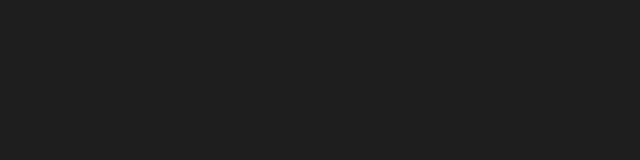
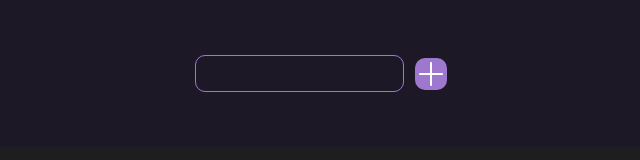
Before and after one commit to phingid/todoApp, a plain HTML site: page frontend/index.html in a window 1280 px wide. Shown: the whole page, without its empty margins (319-959 px from the left). Drawn offline with Linux system fonts and the light colour scheme.

Commit message:
добавил стили для секции создания таски

```diff
--- a/frontend/index.html
+++ b/frontend/index.html
@@ -7,5 +7,22 @@
     <title>App</title>
 </head>
 <body>
+    <div class="app">
+        <section class="todo__create">
+            <input type="text" class="todo__text">
+            <button class="button" type="submit">
+                <svg width="24.000000" height="24.000000" viewBox="0 0 24 24" fill="none" xmlns="http://www.w3.org/2000/svg" xmlns:xlink="http://www.w3.org/1999/xlink">
+                    <defs/>
+                    <path id="Vector" d="M24 12C24 12.26 23.89 12.51 23.7 12.7C23.51 12.89 23.26 13 23 13L13 13L13 23C13 23.26 12.89 23.51 12.7 23.7C12.51 23.89 12.26 24 12 24C11.73 24 11.48 23.89 11.29 23.7C11.1 23.51 11 23.26 11 23L11 13L1 13C0.73 13 0.48 12.89 0.29 12.7C0.1 12.51 0 12.26 0 12C0 11.73 0.1 11.48 0.29 11.29C0.48 11.1 0.73 11 1 11L11 11L11 1C11 0.73 11.1 0.48 11.29 0.29C11.48 0.1 11.73 0 12 0C12.26 0 12.51 0.1 12.7 0.29C12.89 0.48 13 0.73 13 1L13 11L23 11C23.26 11 23.51 11.1 23.7 11.29C23.89 11.48 24 11.73 24 12Z" fill="#FFFFFF" fill-opacity="1.000000" fill-rule="nonzero"/>
+                </svg>
+            </button>
+        </section>
+        <section class="todo__active">
+
+        </section>
+        <section class="todo__complete">
+
+        </section>
+    </div>
 </body>
 </html>
--- /dev/null
+++ b/frontend/styles/components/index.css
@@ -0,0 +1 @@
+@import url('todo/index.css');
--- /dev/null
+++ b/frontend/styles/components/todo/index.css
@@ -0,0 +1 @@
+@import url('todo__create.css');
--- /dev/null
+++ b/frontend/styles/components/todo/todo__create.css
@@ -0,0 +1,15 @@
+.todo__create {
+    display: flex;
+    align-items: center;
+    justify-content: center;
+    gap: 11px;
+}
+
+.todo__text {
+    background: inherit;
+    border: 1px solid var(--color-active);
+    border-radius: 10px;
+    padding: 10px 15px;
+    outline: none;
+    color: inherit;
+}
--- a/frontend/styles/global.css
+++ b/frontend/styles/global.css
@@ -2,4 +2,17 @@ body {
     font-family: var(--font-family-primary);
     color: var(--color-default);
     background-color: var(--color-background);
+    font-size: 16px;
 }
+
+.app {
+    --max-width: 1024px;
+    --padding-inline: 100px;
+    --padding-block: 55px;
+    max-width: calc(var(--max-width) + var(--padding-inline) * 2 );
+    padding-inline: var(--padding-inline);
+    padding-block: var(--padding-block);
+    margin-inline: auto;
+    background-color: var(--color-primary);
+    border-radius: 20px;
+}
--- a/frontend/styles/index.css
+++ b/frontend/styles/index.css
@@ -2,3 +2,5 @@
 @import url('../fonts/index.css');
 @import url('variables.css');
 @import url('global.css');
+@import url('ui/index.css');
+@import url('components/index.css');
--- a/frontend/styles/reset.css
+++ b/frontend/styles/reset.css
@@ -13,6 +13,11 @@ body {
     margin: 0;
 }
 
+button {
+    cursor: pointer;
+    border: none;
+}
+
 h1,
 h2,
 h3,
--- /dev/null
+++ b/frontend/styles/ui/button/button.css
@@ -0,0 +1,7 @@
+.button {
+    display: flex;
+    align-items: center;
+    background-color: var(--color-active);
+    padding: 4px;
+    border-radius: 10px;
+}
--- a/frontend/styles/ui/index.css
+++ b/frontend/styles/ui/index.css
@@ -0,0 +1 @@
+@import url('button/button.css');
```
Also changed, not shown: frontend/styles/components/todo.css (deleted).
